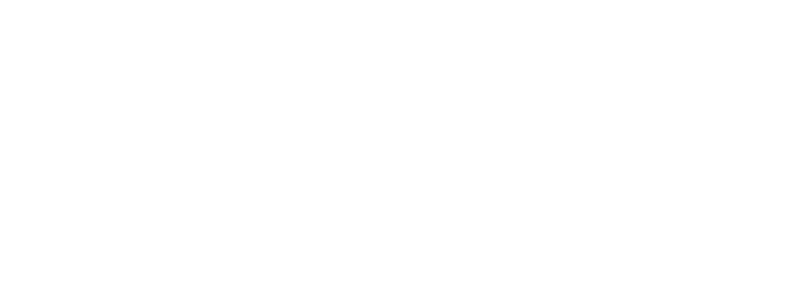
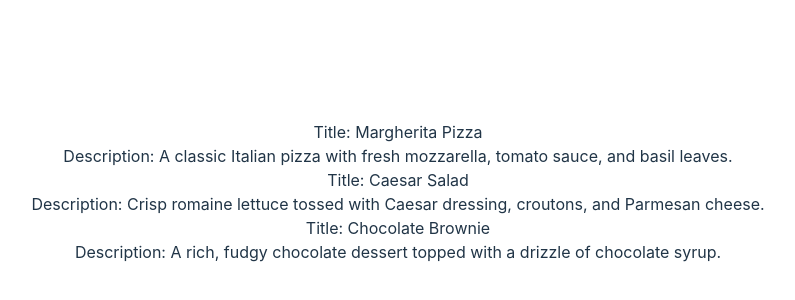
Before and after one commit to Ajarmahh/FoodRecipesProject-FrontEnd, a React (Vite) app: page / in a window 1280 px wide. Shown: the part 208-508 px from the top of the page, without its empty margins (242-1037 px from the left). Built offline with nearby package versions, Linux system fonts and the light colour scheme.

Commit message:
Map through food data and pass it as props to the Card component.

```diff
--- a/src/App.jsx
+++ b/src/App.jsx
@@ -1,10 +1,21 @@
-import { useState } from 'react'
+import data from "./data"
 import './App.css'
+import Card from "./Card"
 
 function App() {
+  const cards = data.map(card => {
+    console.log(data)
+    return(
+      <Card
+        key={card.id}
+        {...card}
+      />
+    )
+  })
 
   return (
     <>
+    {cards}
     </>
   )
 }
--- a/src/Card.jsx
+++ b/src/Card.jsx
@@ -0,0 +1,10 @@
+function Card(props){
+    return(
+        <>
+            Title: { props.title} <br></br>
+            Description: { props.text} <br></br>
+        </>
+    )
+}
+
+export default Card
--- /dev/null
+++ b/src/data.jsx
@@ -0,0 +1,17 @@
+export default[
+    {
+      "id": 1,
+      "title": "Margherita Pizza",
+      "text": "A classic Italian pizza with fresh mozzarella, tomato sauce, and basil leaves."
+    },
+    {
+      "id": 2,
+      "title": "Caesar Salad",
+      "text": "Crisp romaine lettuce tossed with Caesar dressing, croutons, and Parmesan cheese."
+    },
+    {
+      "id": 3,
+      "title": "Chocolate Brownie",
+      "text": "A rich, fudgy chocolate dessert topped with a drizzle of chocolate syrup."
+    }
+  ]
```
